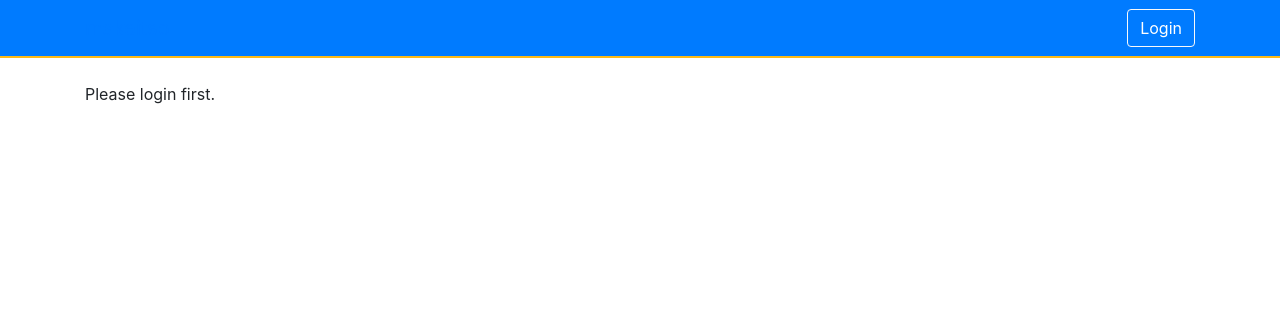
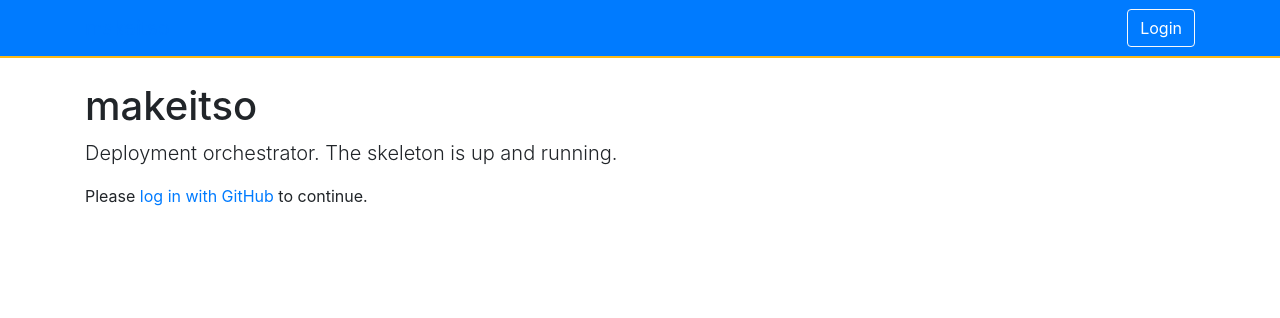
Before and after one commit to bcgov/makeitso, a Python web app: template src/makeitso/templates/main/index.html in a window 1280 px wide. Shown: the top 318 px of the page. Run offline with Jinja, Linux system fonts and the light colour scheme; the template is opened without the code that fills it, so the values that code supplies are empty; some libraries are stand-ins or nearby versions.

Commit message:
chore: update login handling

```diff
--- a/src/makeitso/main/routes.py
+++ b/src/makeitso/main/routes.py
@@ -17,8 +17,8 @@ def healthz():
     return {"status": "ok"}
 
 
+# Public so logging out lands here instead of bouncing straight back through GitHub login
 @bp.get("/")
-@requires_auth
 def index():
     return render_template("main/index.html")
 
--- a/src/makeitso/templates/base.html
+++ b/src/makeitso/templates/base.html
@@ -26,11 +26,7 @@
   </nav>
 
   <main class="container py-4">
-    {% if session.user %}
-      {% block content %}{% endblock %}
-    {% else %}
-      Please login first.
-    {% endif %}
+    {% block content %}{% endblock %}
   </main>
 
   {{ bootstrap.load_js() }}
--- a/src/makeitso/templates/main/index.html
+++ b/src/makeitso/templates/main/index.html
@@ -4,6 +4,8 @@
 {% block content %}
 <h1>makeitso</h1>
 <p class="lead">Deployment orchestrator. The skeleton is up and running.</p>
+
+{% if session.user %}
 
 <div class="card">
   <div class="card-body">
@@ -43,4 +45,7 @@
     <div id="job-status" class="mt-3"></div>
   </div>
 </div>
+{% else %}
+<p>Please <a href="{{ url_for('auth.login') }}">log in with GitHub</a> to continue.</p>
+{% endif %}
 {% endblock %}
```
